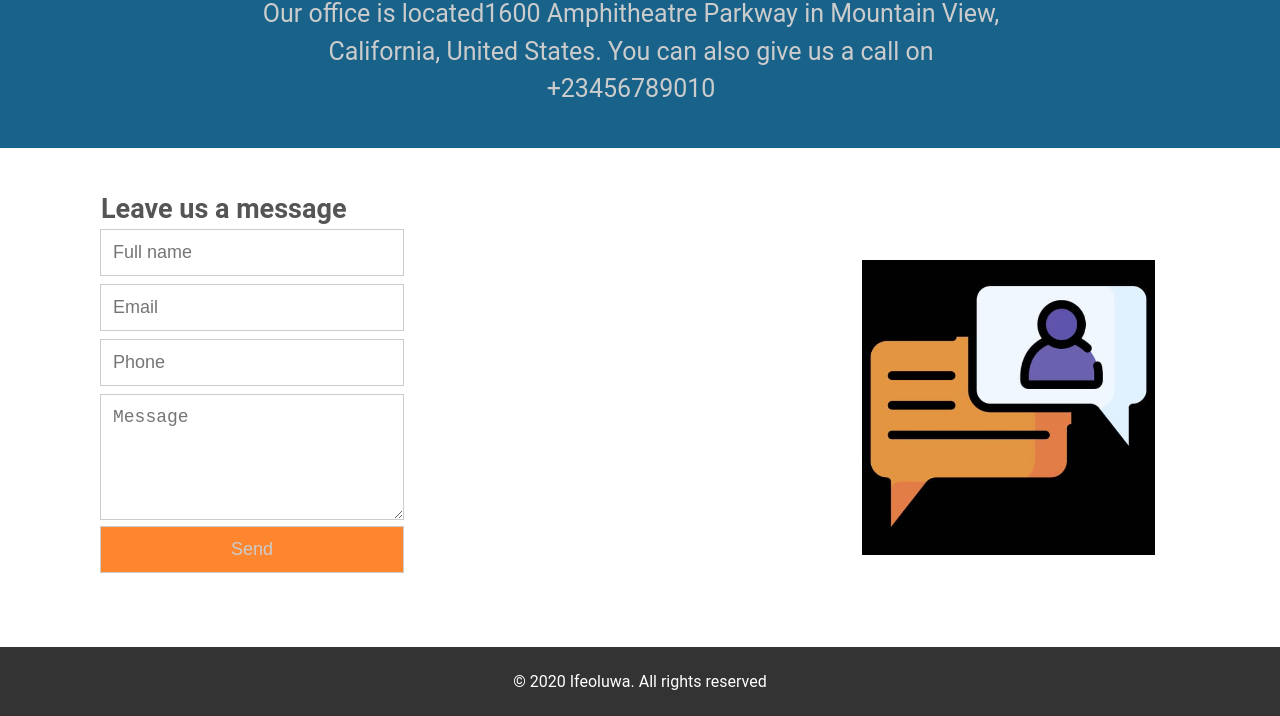
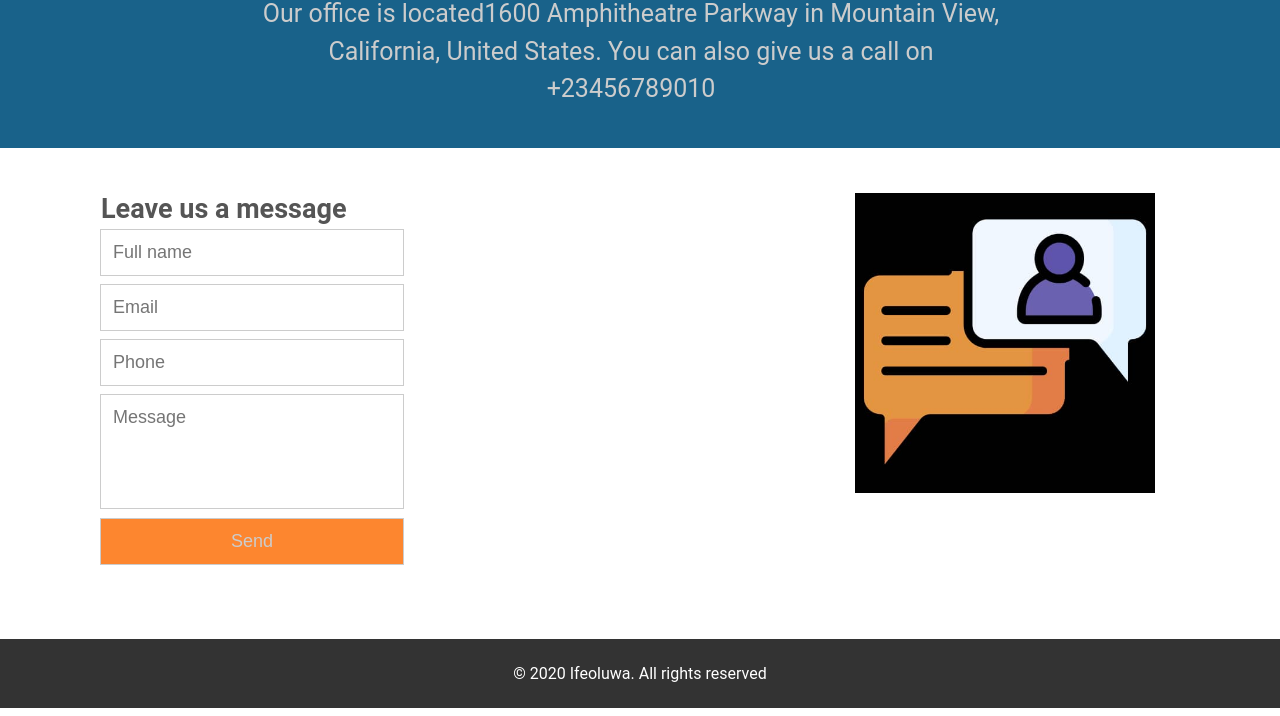
Before and after one commit to israel511/html-css-journey, a plain HTML site: page contact.html in a window 1280 px wide. Shown: the part 173-889 px from the top of the page. Drawn offline with Linux system fonts and the light colour scheme.

Commit message:
edit contact

```diff
--- a/contact.html
+++ b/contact.html
@@ -47,19 +47,19 @@
                                         <label for="phone"></label>
                                         <input type="tel" id="phone" name="phone" placeholder="Phone" autocomplete="on"><br>
                                         <label for="message"></label>
-                                        <textarea id="message" name="comment" rows="5" placeholder="Message"></textarea>
+                                        <input type="text" id="message" name="comment" placeholder="Message">
                                         <input formtarget="_blank" type="submit" value="Send">
 
                                     </form>
                                 </div>
                             </div>
                             <div class="message-image">
-                                <img src="img/message.png" width="293" height="295">
+                                <img src="img/message.png" width="300">
                             </div>
                         </div>
                     </section>
                     <footer>
-                        &#169; 2020 Ifeoluwa. All rights reserved
+                        &copy; 2020 Ifeoluwa. All rights reserved
                     </footer>
     </body>
 </html>
--- a/styles.css
+++ b/styles.css
@@ -412,7 +412,7 @@ section.fourth {
 	padding-top: 45px;
 }
 
-#contact input  {
+#contact input {
 	color:#cccccc;
 	padding: 12px;
 	margin: 4px;
@@ -422,23 +422,23 @@ section.fourth {
 	width: 97%;
 }
 
-textarea {
+#contact input[id="message"] {
 	margin: 4px;
 	padding: 12px;
+	padding-bottom: 80px;
 	font-size: 18px;
 	color: inherit;
-	margin-bottom: -5px;
+	margin-bottom: 5px;
 	border-radius: 0;
 	border: 1px solid #ccc;
-	width: 97%;
 }
 
 .message-image {
 	display: inline-block;
+	vertical-align: top;
 	margin: 0;
 	width: 33%;
 	text-align: right;
-	overflow: none;
 }
 
 footer {
```
